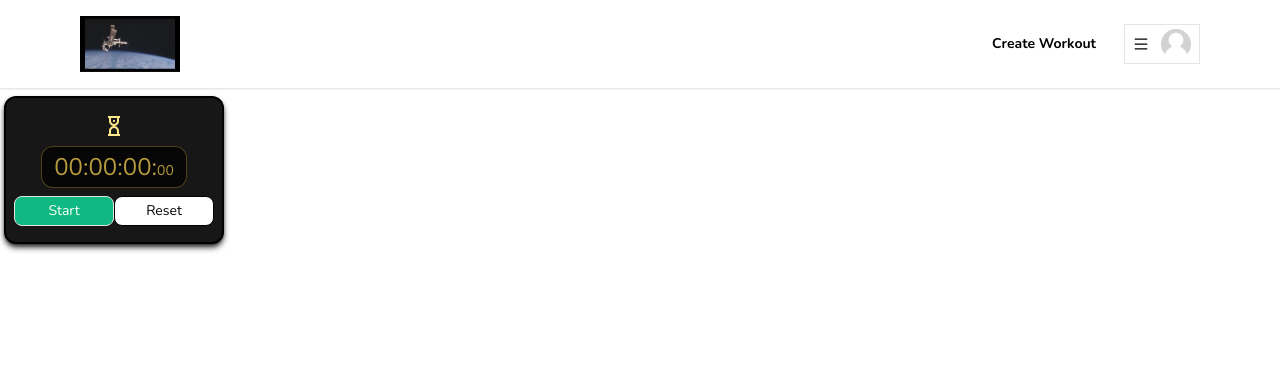
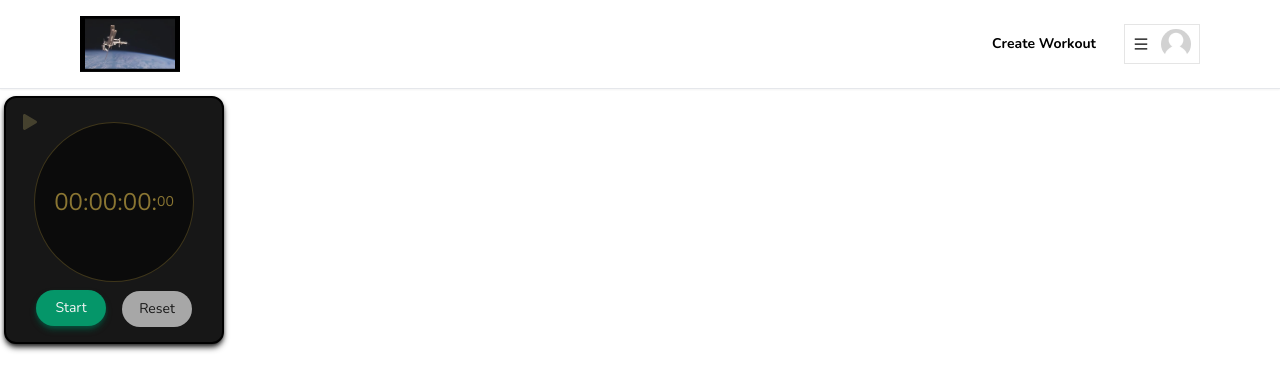
Before and after one commit to paola-pc/WorkItOut-web, a Next.js app: page / in a window 1280 px wide. Shown: the top 390 px of the page. Built offline with nearby package versions, Linux system fonts and the light colour scheme.

Commit message:
FEAT: Stopwatch style

```diff
--- a/app/components/stopwatch/Stopwatch.tsx
+++ b/app/components/stopwatch/Stopwatch.tsx
@@ -1,7 +1,6 @@
 "use client";
 import { useEffect, useState } from "react";
-import { CgSandClock } from "react-icons/cg";
-import Button from "../Button";
+import { FaPlay, FaPause } from "react-icons/fa";
 
 const Stopwatch = () => {
   const [time, setTime] = useState(0);
@@ -38,20 +37,29 @@ const Stopwatch = () => {
         shadow shadow-md shadow-neutral-800
         "
       >
-        <span className={isRunning ? "flip-2-hor-top-1" : ""}>
-          <CgSandClock className="text-2xl text-amber-200 " />
-        </span>
+        <FaPlay
+          className={`absolute top-4 left-4 text-amber-200 transition ease-in-out ${
+            time > 0 ? "opacity-90" : "opacity-20"
+          }`}
+        />
+        {/* <FaPause
+          className={`absolute top-4 right-4 text-amber-200 transition ease-in-out ${
+            time > 0 && !isRunning ? "opacity-90" : "opacity-20"
+          }`}
+        /> */}
         <div
           id="time-container"
           className={`
-          ${time > 0 ? "text-amber-200" : "text-amber-300 opacity-70" }
+          ${time > 0 ? "text-amber-200" : "text-amber-300 opacity-50"}
           text-2xl
           bg-black
           border border-[1px] border-amber-300 border-opacity-40
-          rounded-xl
+          rounded-full
+          w-[160px]
+          h-[160px]
           px-3 py-1 my-2
-          `
-        }
+          flex justify-center items-center
+          `}
           style={
             time == 0
               ? { textShadow: "none" }
@@ -65,14 +73,39 @@ const Stopwatch = () => {
             {milliseconds.toString().padStart(2, "0")}
           </span>
         </div>
-        <div id="button-container" className="flex w-[200px]">
-          <Button
-            label={isRunning ? "Pause" : "Start"}
-            onClick={startStop}
-            color={!isRunning ? "bg-emerald-500" : undefined}
-            small
-          />
-          <Button label="Reset" onClick={reset} small outline />
+        <div id="button-container" className="flex w-[200px] justify-center text-sm">
+          <button
+          onClick={startStop}
+          className={`
+            p-2
+            w-[70px]
+            rounded-full
+            hover:opacity-90
+            text-neutral-100
+            transition ease-out
+            ${isRunning ? "bg-rose-700" : "bg-emerald-600"}
+            ${isRunning ? "shadow shadow-md shadow-rose-900 translate-y-[1px]" : "shadow shadow-md shadow-emerald-900"}
+            mx-2
+          `}
+          >
+            {isRunning ? "Pause" : "Start"}
+          </button>
+          <button
+            onClick={reset}
+            className={`
+            p-2
+            w-[70px]
+            rounded-full
+            hover:opacity-80
+            text-neutral-900
+            bg-neutral-200
+            translate ease-in duration-300
+            ${time > 0 ? 'shadow shadow-md shadow-neutral-500' : 'opacity-70 translate-y-[1px]' }
+            mx-2
+            `}
+          >
+            Reset
+          </button>
         </div>
       </div>
     </div>
```
